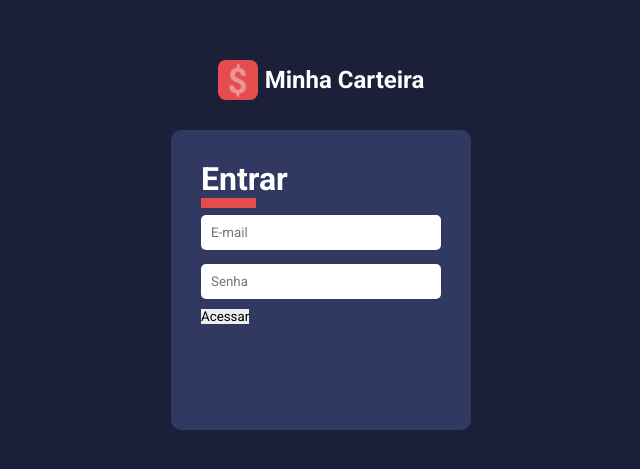
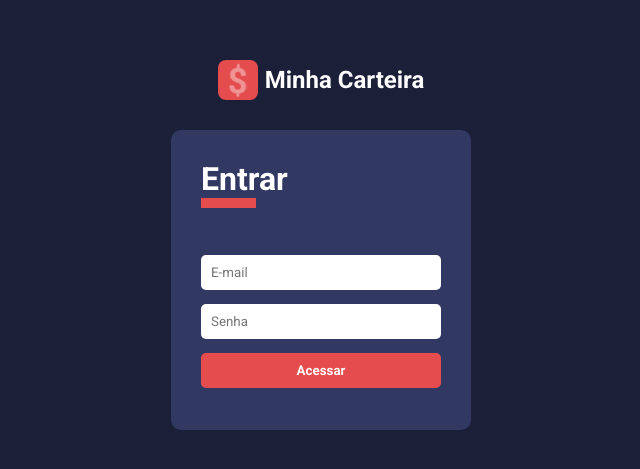
Before and after one commit to jonatasrmoura/Minha-carteira, a React (Create React App) app: page /dashboard in a window 1280 px wide. Shown: the part 155-624 px from the top of the page, without its empty margins (319-959 px from the left). Built offline with nearby package versions, Linux system fonts and the light colour scheme.

Commit message:
feat#Criando componente Button

```diff
--- /dev/null
+++ b/src/components/Button/index.tsx
@@ -0,0 +1,12 @@
+import { ButtonHTMLAttributes } from 'react';
+import { Container } from "./styles";
+
+type IButtonProps = ButtonHTMLAttributes<HTMLButtonElement>;
+
+const Button = ({ children, ...rest }: IButtonProps) => (
+  <Container {...rest}>
+    {children}
+  </Container>
+);
+
+export { Button };
--- /dev/null
+++ b/src/components/Button/styles.ts
@@ -0,0 +1,20 @@
+import styled from "styled-components";
+
+export const Container = styled.button`
+  width:  100%;
+
+  margin: 7px 0;
+  padding: 10px;
+
+  border-radius: 5px;
+
+  font-weight: bold;
+  color: ${props => props.theme.colors.white};
+  background-color: ${props => props.theme.colors.warning};
+
+  transition: opacity .3s;
+
+  &:hover {
+    opacity: .7;
+  }
+`;
--- a/src/components/index.ts
+++ b/src/components/index.ts
@@ -12,3 +12,4 @@ export { PieChartBox } from './PieChart';
 export { HistoryBox } from './HistoryBox';
 export { BarChartBox } from './BarChartBox';
 export { Input } from './Input';
+export { Button } from './Button';
--- a/src/pages/Signin/index.tsx
+++ b/src/pages/Signin/index.tsx
@@ -1,5 +1,6 @@
 import {
   Input,
+  Button,
 } from '../../components';
 
 import logoImg from '../../assets/logo.svg';
@@ -33,7 +34,7 @@ const SignIn = () => {
           required
         />
 
-        <button type="submit">Acessar</button>
+        <Button type="submit">Acessar</Button>
       </Form>
     </Container>
   );
--- a/src/pages/Signin/styles.ts
+++ b/src/pages/Signin/styles.ts
@@ -41,6 +41,7 @@ export const Form = styled.form`
 `;
 
 export const FormTitle = styled.h1`
+  margin-bottom: 40px;
   color: ${props => props.theme.colors.white};
 
   &:after {
```
